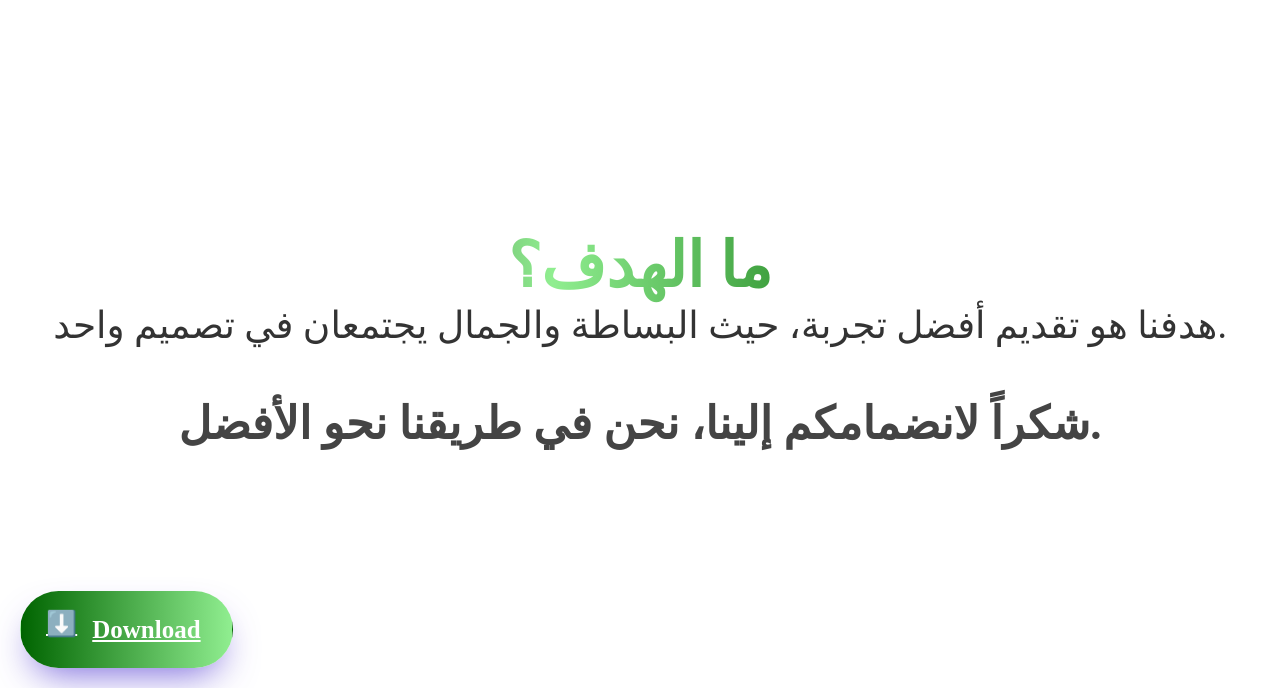
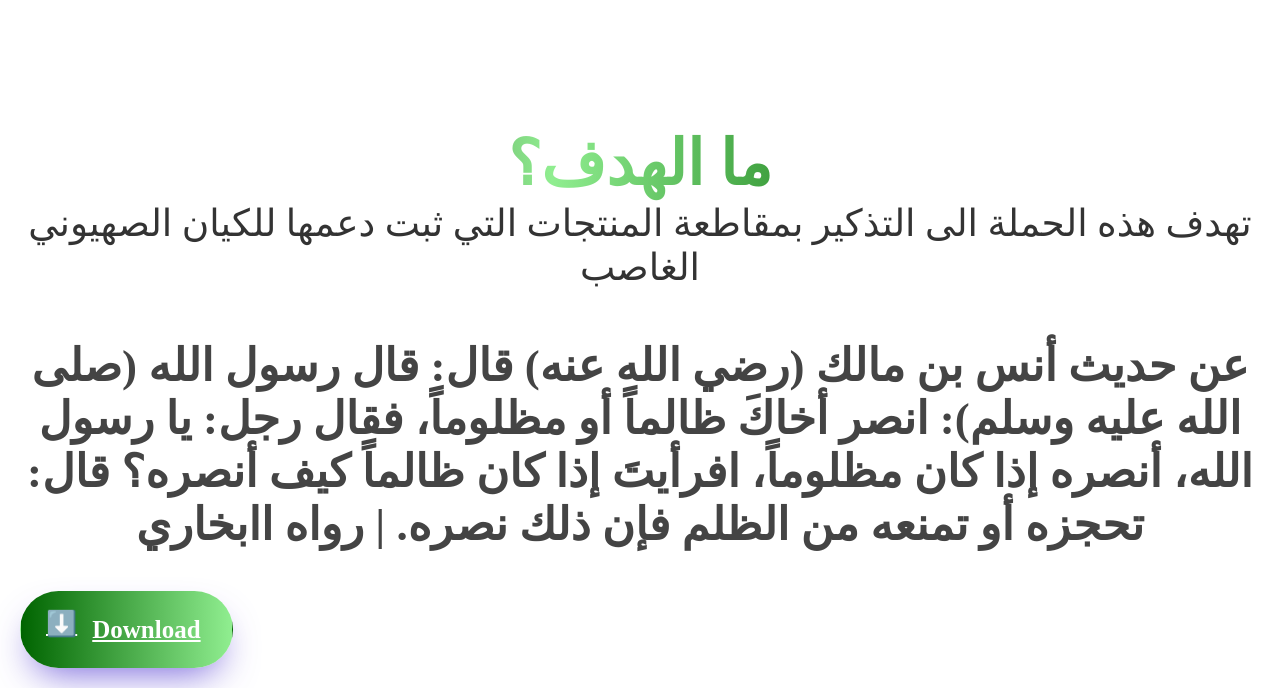
Before and after one commit to MarwanGamingYT/Aqeda.github.io, a plain HTML site: page page.html in a window 1280 px wide. Shown: the part 112-800 px from the top of the page. Drawn offline with Linux system fonts and the light colour scheme; a web font is replaced by a local one.

Commit message:
Update page.html

```diff
--- a/page.html
+++ b/page.html
@@ -186,9 +186,9 @@
     <!-- Main Text Section -->
     <div class="main-text">ما الهدف؟</div>
     <!-- Secondary Text Section -->
-    <div class="secondary-text">هدفنا هو تقديم أفضل تجربة، حيث البساطة والجمال يجتمعان في تصميم واحد.</div>
+    <div class="secondary-text">تهدف هذه الحملة الى التذكير بمقاطعة المنتجات التي ثبت دعمها للكيان الصهيوني الغاصب</div>
     <!-- Bottom Text Section -->
-    <div class="bottom-text">شكراً لانضمامكم إلينا، نحن في طريقنا نحو الأفضل.</div>
+    <div class="bottom-text">عن حديث أنس بن مالك (رضي الله عنه) قال: قال رسول الله (صلى الله عليه وسلم): انصر أخاكَ ظالماً أو مظلوماً، فقال رجل: يا رسول الله، أنصره إذا كان مظلوماً، افرأيتَ إذا كان ظالماً كيف أنصره؟ قال: تحجزه أو تمنعه من الظلم فإن ذلك نصره. | رواه اابخاري</div>
   </div>
 
   <!-- Download Button -->
```
